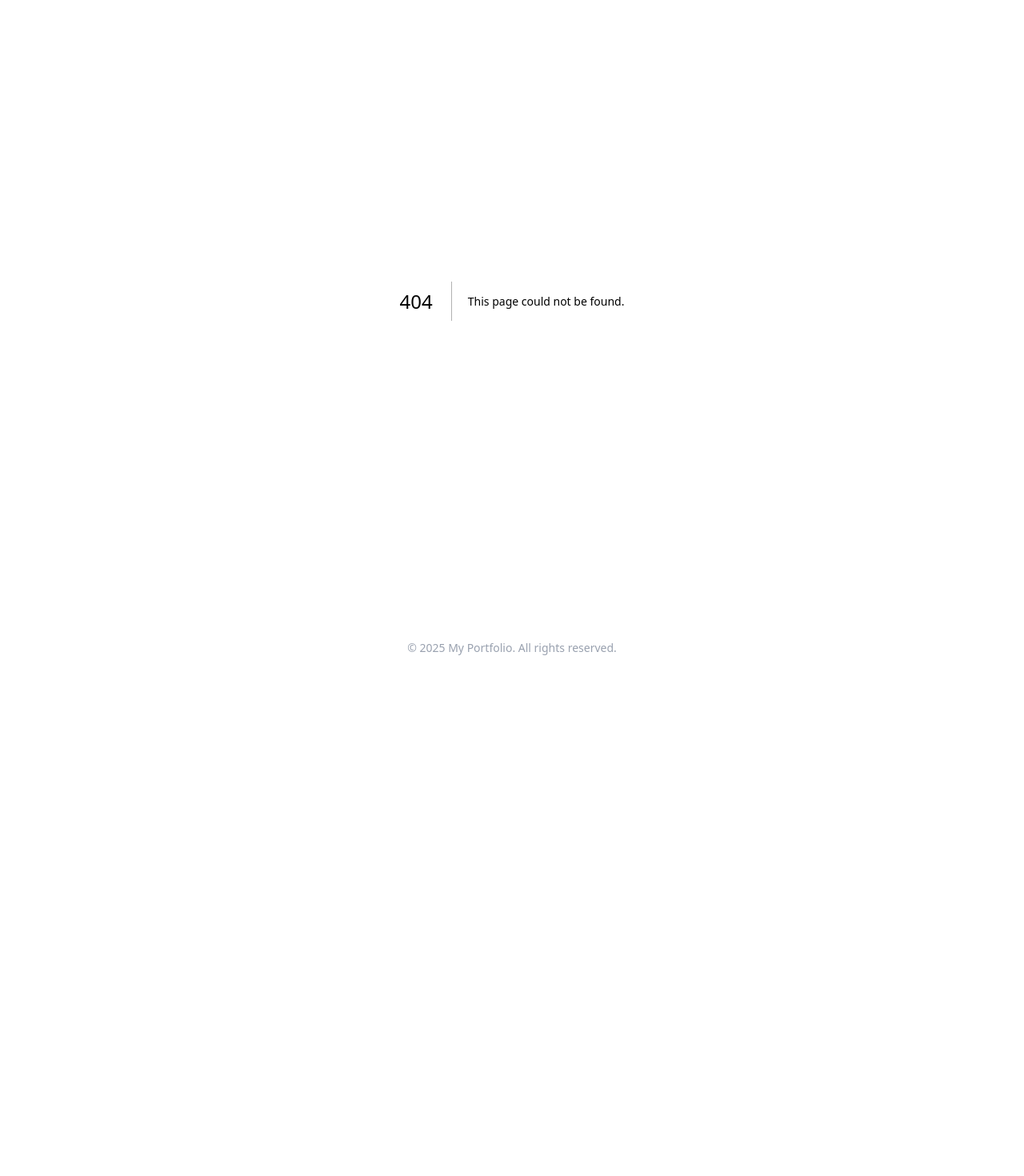
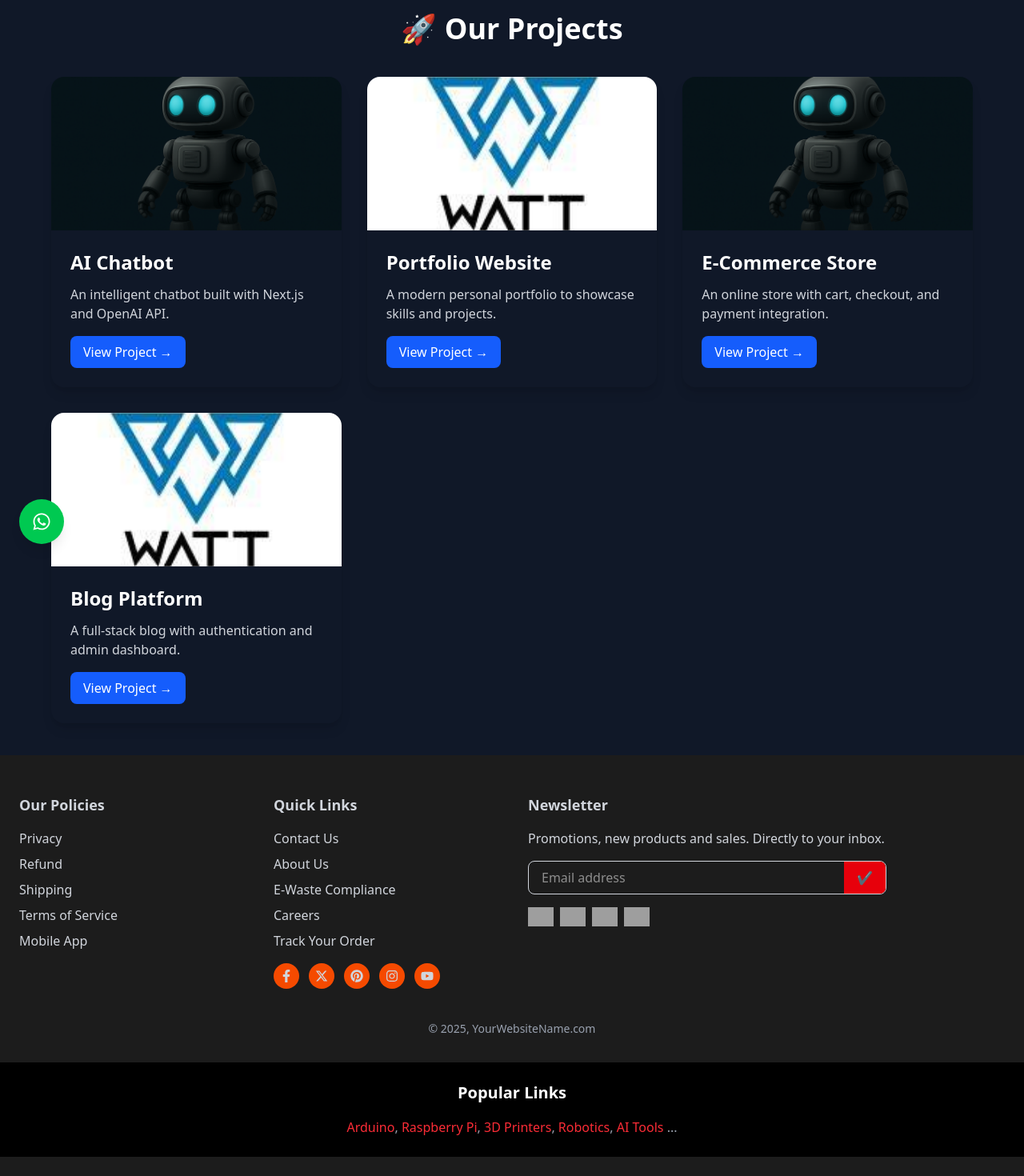
Before and after one commit to WATT-Org/Website-WATT, a Next.js app: page /projects in a window 1280 px wide. Before the commit this address had no page. Shown: the part 96-1566 px from the top of the page at 80% size. Before the commit the page ends 940 px from the top, so only its background shows below. Built offline with nearby package versions, Linux system fonts and the light colour scheme; grey boxes are pictures that could not be loaded.

Commit message:
Changes by mansi

```diff
--- /dev/null
+++ b/src/app/about/page.js
@@ -0,0 +1,19 @@
+export default function AboutPage() {
+  return (
+    <div className="p-10 max-w-3xl mx-auto">
+      <h1 className="text-4xl font-extrabold mb-6">ℹ️ About Us</h1>
+      <p className="text-lg text-gray-300 leading-relaxed mb-4">
+        Welcome to our website! We are a passionate team of developers and designers
+        dedicated to building modern, scalable, and user-friendly web applications.
+      </p>
+      <p className="text-lg text-gray-300 leading-relaxed mb-4">
+        Our mission is to make technology simple and accessible, while ensuring
+        high-quality solutions that solve real-world problems.
+      </p>
+      <p className="text-lg text-gray-300 leading-relaxed">
+        🚀 We love experimenting with cutting-edge tools like <b>Next.js</b>,
+        <b>React</b>, and <b>TailwindCSS</b> to deliver the best experiences to our users.
+      </p>
+    </div>
+  );
+}
--- /dev/null
+++ b/src/app/blogs/page.js
@@ -0,0 +1,43 @@
+export default function BlogsPage() {
+  const blogs = [
+    {
+      title: "How AI is Changing Web Development",
+      date: "Sep 1, 2025",
+      description: "Explore how artificial intelligence is transforming frontend and backend development.",
+    },
+    {
+      title: "Next.js 15: What’s New?",
+      date: "Aug 15, 2025",
+      description: "A deep dive into the latest features of Next.js and how to use them.",
+    },
+    {
+      title: "UI/UX Design Trends 2025",
+      date: "Jul 30, 2025",
+      description: "The hottest design trends for modern web and mobile apps.",
+    },
+  ];
+
+  return (
+    <div className="p-10">
+      <h1 className="text-4xl font-extrabold text-center mb-10">📝 Blogs</h1>
+      <div className="space-y-8 max-w-3xl mx-auto">
+        {blogs.map((blog, index) => (
+          <div
+            key={index}
+            className="bg-gray-900 text-white p-6 rounded-xl shadow-lg hover:shadow-2xl transition"
+          >
+            <h2 className="text-2xl font-semibold mb-2">{blog.title}</h2>
+            <p className="text-sm text-gray-400 mb-3">{blog.date}</p>
+            <p className="text-gray-300">{blog.description}</p>
+            <a
+              href="#"
+              className="mt-3 inline-block text-blue-500 hover:text-blue-400 font-medium"
+            >
+              Read More →
+            </a>
+          </div>
+        ))}
+      </div>
+    </div>
+  );
+}
--- /dev/null
+++ b/src/app/gallery/page.js
@@ -0,0 +1,30 @@
+export default function GalleryPage() {
+  const images = [
+    "/logo.jpeg",
+    "/robot.png",
+    "/logo.jpeg",
+    "/robot.png",
+    "/logo.jpeg",
+    "/robot.png",
+  ];
+
+  return (
+    <div className="p-10">
+      <h1 className="text-4xl font-extrabold text-center mb-10">📸 Gallery</h1>
+      <div className="grid grid-cols-1 sm:grid-cols-2 md:grid-cols-3 gap-6">
+        {images.map((src, index) => (
+          <div
+            key={index}
+            className="overflow-hidden rounded-xl shadow-lg hover:scale-105 transform transition duration-300"
+          >
+            <img
+              src={src}
+              alt={`Gallery ${index + 1}`}
+              className="h-64 w-full object-cover"
+            />
+          </div>
+        ))}
+      </div>
+    </div>
+  );
+}
--- /dev/null
+++ b/src/app/projects/page.js
@@ -0,0 +1,58 @@
+export default function ProjectsPage() {
+  const projects = [
+    {
+      title: "AI Chatbot",
+      description: "An intelligent chatbot built with Next.js and OpenAI API.",
+      image: "/robot.png",
+      link: "#",
+    },
+    {
+      title: "Portfolio Website",
+      description: "A modern personal portfolio to showcase skills and projects.",
+      image: "/logo.jpeg",
+      link: "#",
+    },
+    {
+      title: "E-Commerce Store",
+      description: "An online store with cart, checkout, and payment integration.",
+      image: "/robot.png",
+      link: "#",
+    },
+    {
+      title: "Blog Platform",
+      description: "A full-stack blog with authentication and admin dashboard.",
+      image: "/logo.jpeg",
+      link: "#",
+    },
+  ];
+
+  return (
+    <div className="p-10">
+      <h1 className="text-4xl font-extrabold text-center mb-10">🚀 Our Projects</h1>
+      <div className="grid grid-cols-1 sm:grid-cols-2 md:grid-cols-3 gap-8">
+        {projects.map((project, index) => (
+          <div
+            key={index}
+            className="bg-gray-900 text-white rounded-2xl shadow-lg hover:scale-105 transform transition duration-300"
+          >
+            <img
+              src={project.image}
+              alt={project.title}
+              className="rounded-t-2xl h-48 w-full object-cover"
+            />
+            <div className="p-6">
+              <h2 className="text-2xl font-semibold mb-3">{project.title}</h2>
+              <p className="text-gray-300 mb-4">{project.description}</p>
+              <a
+                href={project.link}
+                className="inline-block bg-blue-600 hover:bg-blue-500 px-4 py-2 rounded-lg text-white font-medium transition"
+              >
+                View Project →
+              </a>
+            </div>
+          </div>
+        ))}
+      </div>
+    </div>
+  );
+}
--- a/src/components/Footer.js
+++ b/src/components/Footer.js
@@ -1,7 +1,90 @@
+import { FaFacebookF, FaPinterest, FaInstagram, FaYoutube, FaWhatsapp } from "react-icons/fa";
+import { FaXTwitter } from "react-icons/fa6";
+
 export default function Footer() {
   return (
-    <footer className="text-center py-6 text-gray-400 text-sm">
-      © {new Date().getFullYear()} My Portfolio. All rights reserved.
+    <footer className="bg-[#1c1c1c] text-gray-300 pt-12 pb-6">
+      <div className="max-w-7xl mx-auto px-6 grid md:grid-cols-4 gap-10">
+
+        {/* Our Policies */}
+        <div>
+          <h3 className="text-lg font-semibold mb-4">Our Policies</h3>
+          <ul className="space-y-2">
+            <li><a href="#" className="hover:text-red-500">Privacy</a></li>
+            <li><a href="#" className="hover:text-red-500">Refund</a></li>
+            <li><a href="#" className="hover:text-red-500">Shipping</a></li>
+            <li><a href="#" className="hover:text-red-500">Terms of Service</a></li>
+            <li><a href="#" className="hover:text-red-500">Mobile App</a></li>
+          </ul>
+        </div>
+
+        {/* Quick Links */}
+        <div>
+          <h3 className="text-lg font-semibold mb-4">Quick Links</h3>
+          <ul className="space-y-2">
+            <li><a href="#" className="hover:text-red-500">Contact Us</a></li>
+            <li><a href="#" className="hover:text-red-500">About Us</a></li>
+            <li><a href="#" className="hover:text-red-500">E-Waste Compliance</a></li>
+            <li><a href="#" className="hover:text-red-500">Careers</a></li>
+            <li><a href="#" className="hover:text-red-500">Track Your Order</a></li>
+          </ul>
+          {/* Social Icons */}
+          <div className="flex space-x-3 mt-4">
+            <a href="#" className="bg-orange-600 p-2 rounded-full"><FaFacebookF /></a>
+            <a href="#" className="bg-orange-600 p-2 rounded-full"><FaXTwitter /></a>
+            <a href="#" className="bg-orange-600 p-2 rounded-full"><FaPinterest /></a>
+            <a href="#" className="bg-orange-600 p-2 rounded-full"><FaInstagram /></a>
+            <a href="#" className="bg-orange-600 p-2 rounded-full"><FaYoutube /></a>
+          </div>
+        </div>
+
+        {/* Newsletter */}
+        <div className="md:col-span-2">
+          <h3 className="text-lg font-semibold mb-4">Newsletter</h3>
+          <p className="mb-4">Promotions, new products and sales. Directly to your inbox.</p>
+          <div className="flex items-center bg-transparent border rounded-lg overflow-hidden max-w-md">
+            <input
+              type="email"
+              placeholder="Email address"
+              className="bg-transparent px-4 py-2 w-full outline-none text-white"
+            />
+            <button className="bg-red-600 px-4 py-2">✔</button>
+          </div>
+          {/* Payment Icons */}
+          <div className="flex space-x-2 mt-4">
+            <img src="https://upload.wikimedia.org/wikipedia/commons/3/30/American_Express_logo.svg" className="h-6" />
+            <img src="https://upload.wikimedia.org/wikipedia/commons/b/b5/Apple_Pay_logo.svg" className="h-6" />
+            <img src="https://upload.wikimedia.org/wikipedia/commons/0/04/Mastercard-logo.png" className="h-6" />
+            <img src="https://upload.wikimedia.org/wikipedia/commons/4/41/Visa_Logo.png" className="h-6" />
+          </div>
+        </div>
+      </div>
+
+      {/* Bottom Section */}
+      <div className="text-center mt-10 text-gray-400 text-sm">
+        © 2025, YourWebsiteName.com
+      </div>
+
+      {/* Popular Links */}
+      <div className="bg-black mt-8 py-6 px-6">
+        <h3 className="text-center text-xl font-semibold mb-4 text-white">Popular Links</h3>
+        <p className="text-gray-400 text-center leading-relaxed">
+          <a href="#" className="text-red-500 hover:underline">Arduino</a>,{" "}
+          <a href="#" className="text-red-500 hover:underline">Raspberry Pi</a>,{" "}
+          <a href="#" className="text-red-500 hover:underline">3D Printers</a>,{" "}
+          <a href="#" className="text-red-500 hover:underline">Robotics</a>,{" "}
+          <a href="#" className="text-red-500 hover:underline">AI Tools</a> ...
+        </p>
+      </div>
+
+      {/* Floating WhatsApp Button */}
+      <a
+        href="https://wa.me/91XXXXXXXXXX"
+        target="_blank"
+        className="fixed bottom-6 left-6 bg-green-500 text-white p-4 rounded-full shadow-lg"
+      >
+        <FaWhatsapp size={24} />
+      </a>
     </footer>
   );
 }
--- a/src/components/Hero.js
+++ b/src/components/Hero.js
@@ -46,10 +46,10 @@ export default function Hero() {
 
   const images = [
     "/robot.png",
-    "/robot2.png",
-    "/robot3.png",
-    "/robot4.png",
-    "/robot5.png",
+    "/robot.png",
+    "/robot.png",
+    "/robot.png",
+    "/robot.png",
   ];
 
   return (
```
Also changed, not shown: package.json (+5 -3 lines), src/app/about/aboutPage.js (deleted), src/app/blogs/blogPage.js (deleted), 1 other file (tests, documents, lock files or other folders).
